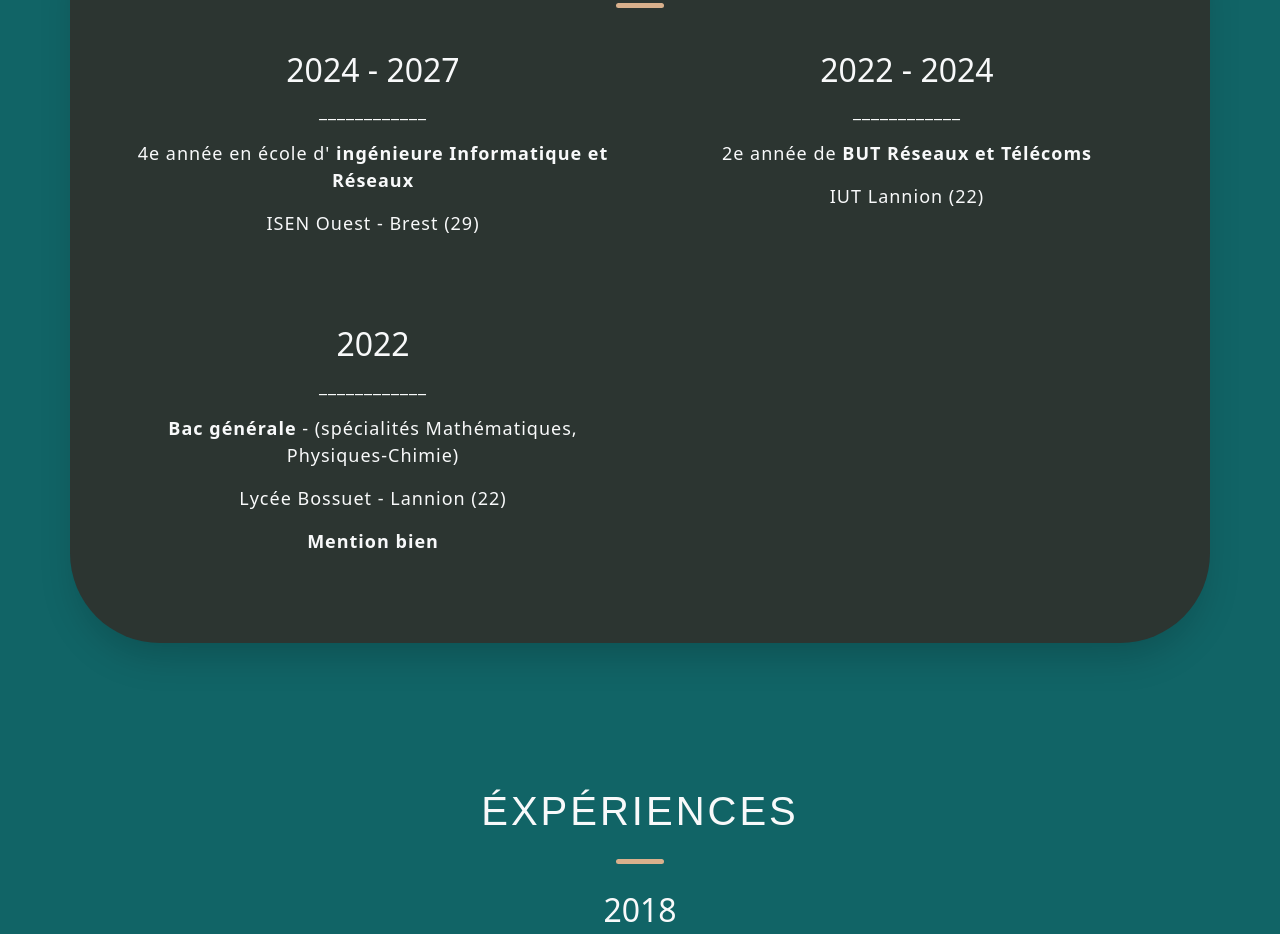
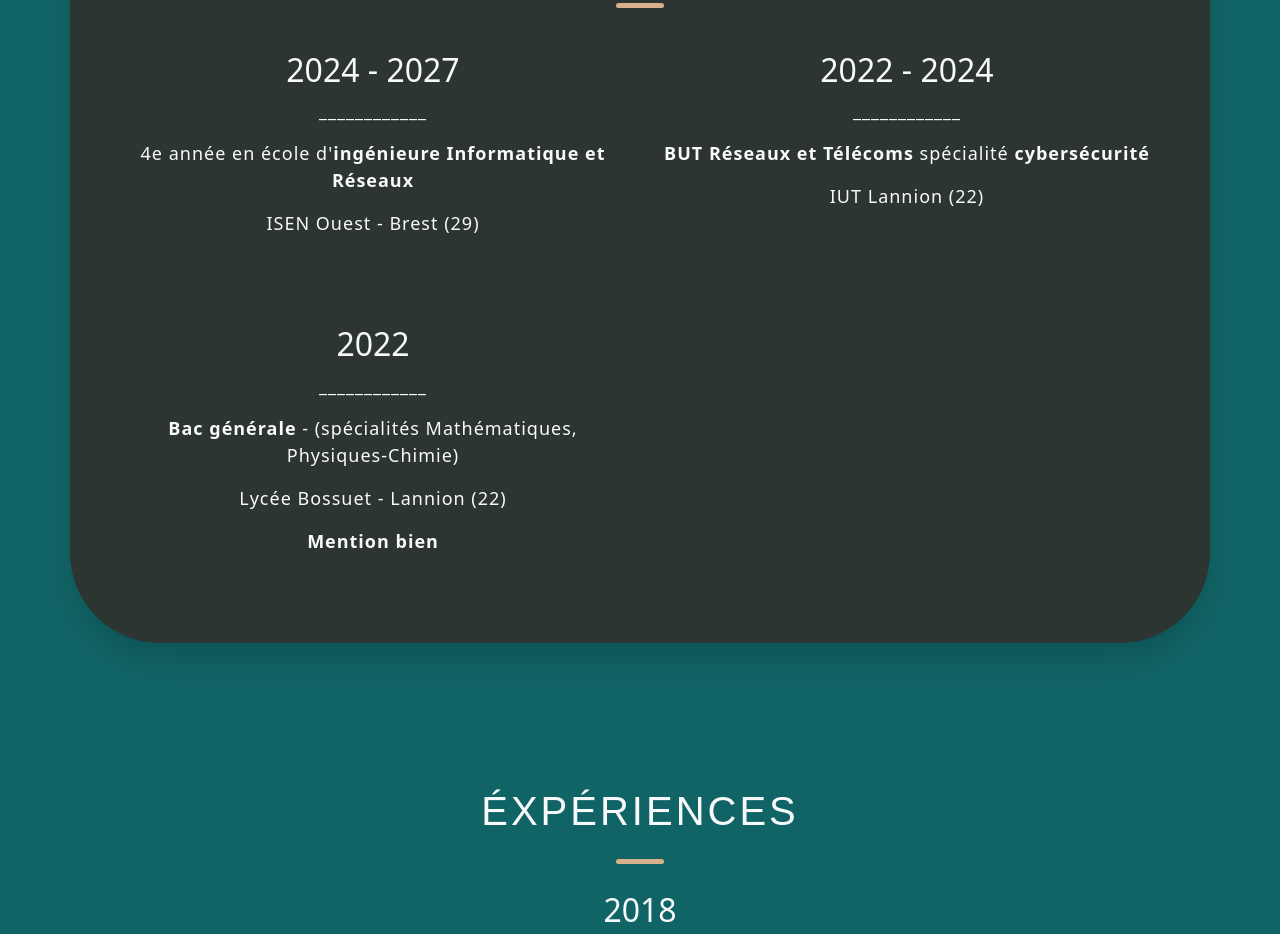
Before and after one commit to MarineRvdy/marinervdy.github.io, a plain HTML site: page fr/index.html in a window 1280 px wide. Shown: the part 1485-2419 px from the top of the page. Drawn offline with Linux system fonts and the light colour scheme.

Commit message:
Modify formation

```diff
--- a/fr/index.html
+++ b/fr/index.html
@@ -95,8 +95,7 @@
                             ____________
                         </p>
                         <p>
-                            4e année en école d'
-                            <strong>ingénieure Informatique et Réseaux</strong>
+                            4e année en école d'<strong>ingénieure Informatique et Réseaux</strong>
                         </p>
                         <p>
                             ISEN Ouest - Brest (29)
@@ -108,8 +107,8 @@
                             ____________
                         </p>
                         <p>
-                            2e année de
                             <strong>BUT Réseaux et Télécoms</strong>
+                            spécialité <strong>cybersécurité</strong>
                         </p>
                         <p>
                             IUT Lannion (22)
```
